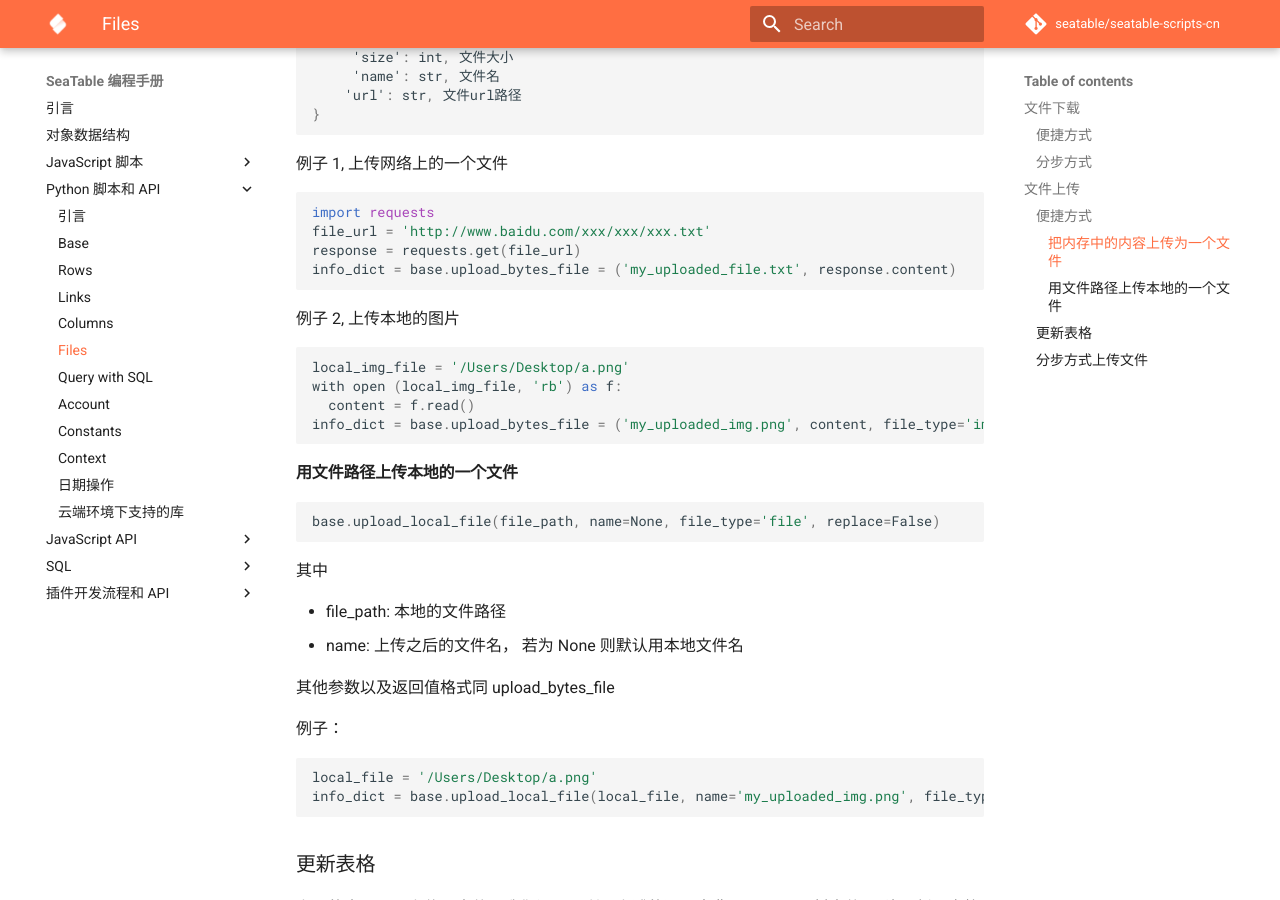
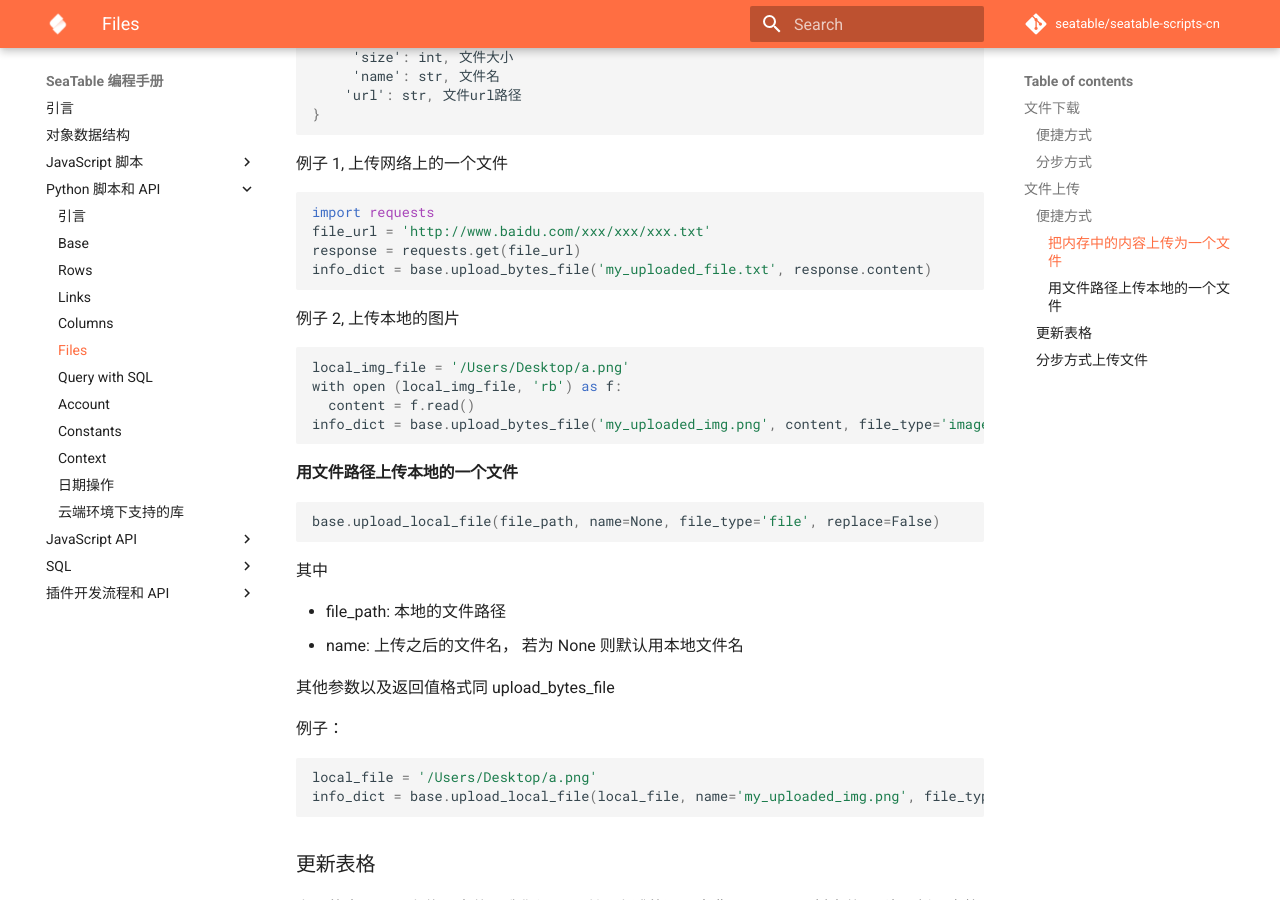
Before and after one commit to seatable/seatable-scripts-cn, an MkDocs documentation site: the page built from manual/python/files.md, in a window 1280 px wide and 900 px high, scrolled down 1547 px. Built offline with MkDocs 1.6.1 and Material for MkDocs 9.7.7, drawn with Linux system fonts in a browser that asks for light colours; comment, search, counter and statistics services are not loaded.

Commit message:
Update files.md

````diff
--- a/manual/python/files.md
+++ b/manual/python/files.md
@@ -77,7 +77,7 @@ base.upload_bytes_file(name, content, file_type='file', replace=False)
 import requests
 file_url = 'http://www.baidu.com/xxx/xxx/xxx.txt'
 response = requests.get(file_url)
-info_dict = base.upload_bytes_file = ('my_uploaded_file.txt', response.content)
+info_dict = base.upload_bytes_file('my_uploaded_file.txt', response.content)
 ```
 
 例子 2, 上传本地的图片
@@ -86,7 +86,7 @@ info_dict = base.upload_bytes_file = ('my_uploaded_file.txt', response.content)
 local_img_file = '/Users/Desktop/a.png'
 with open (local_img_file, 'rb') as f:
   content = f.read()
-info_dict = base.upload_bytes_file = ('my_uploaded_img.png', content, file_type='image')
+info_dict = base.upload_bytes_file('my_uploaded_img.png', content, file_type='image')
 ```
 
 
````
